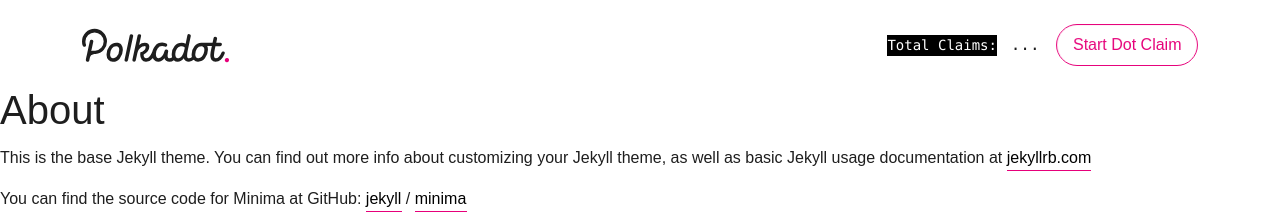
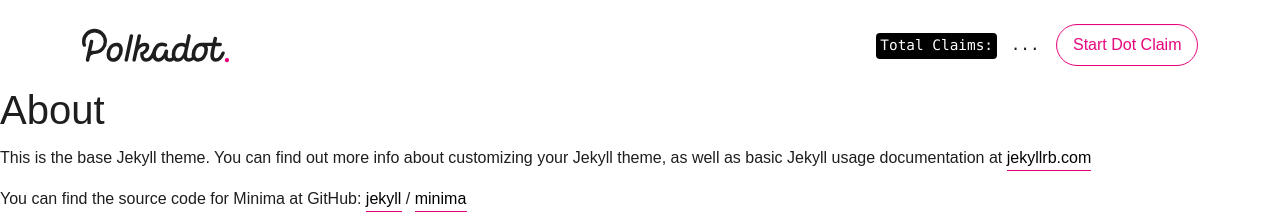
Before and after one commit to lsaether/w3f-claim, a Jekyll site: the page built from about.md, in a window 1280 px wide. Shown: the top 223 px of the page. Built offline with Jekyll 4.4.1, drawn with Linux system fonts in a browser that asks for light colours; some web fonts are replaced.

Commit message:
Update typo

```diff
--- a/_layouts/home.html
+++ b/_layouts/home.html
@@ -7,7 +7,7 @@ layout: default
 		<div class="row text-center justify-content-center">
 			<div class="col-12 col-lg-8 pt-4 pb-3">
 				<h1 class="display-4 text-white mb-3">Time to Claim Your Dots</h1>
-				<p class="lead">
+				<p class="lead text-white">
 					This site includes a step-by-step guide to connect your dot allocation, as denoted on Ethereum, with a native
 					Polkadot address. You will also be able to verify that your claim was successful and check the balance of your
 					Polkadot address once the claim is complete. This site is only for holders of dot allocation indicator tokens.
--- a/assets/_sass/_custom.scss
+++ b/assets/_sass/_custom.scss
@@ -147,6 +147,9 @@ a {
 code {
 	color: $primary;
 	background: black;
+	padding: 2px 4px;
+	font-size: 90%;
+	border-radius: 4px;
 }
 
 .abi-textarea {
```
Also changed, not shown: assets/css/main.css.
